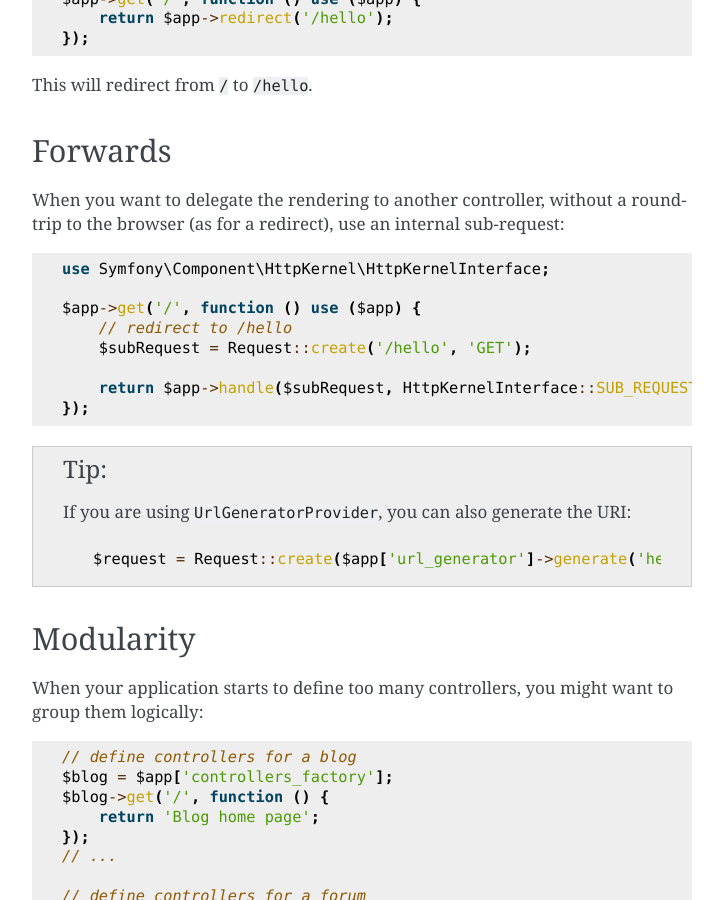
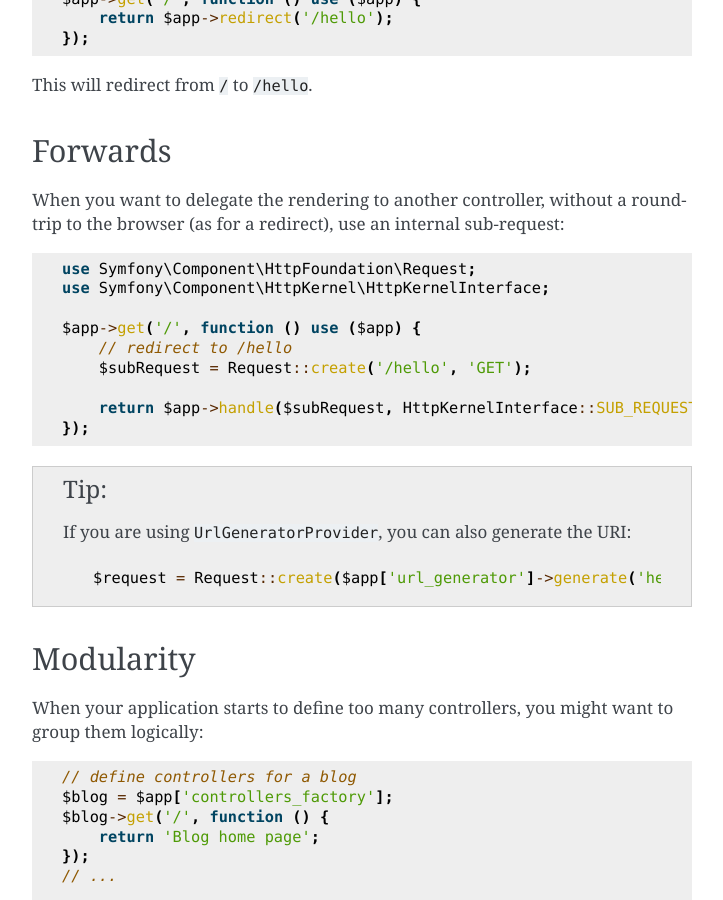
Before and after one commit to silexphp/Silex, a Sphinx documentation site: the page built from doc/usage.rst, in a window 1280 px wide and 900 px high, scrolled down 13086 px. Shown: the whole window, without its empty margins (388-1111 px from the left). Built offline with Sphinx 7.4.7, drawn with Linux system fonts in a browser that asks for light colours.

Commit message:
Fixed missing use statement in Forwards example
The example provided in the Forwards section didn't work for me as presented. I added a use statement to the example to make it clearer.

```diff
--- a/doc/usage.rst
+++ b/doc/usage.rst
@@ -616,6 +616,7 @@ Forwards
 When you want to delegate the rendering to another controller, without a
 round-trip to the browser (as for a redirect), use an internal sub-request::
 
+    use Symfony\Component\HttpFoundation\Request;
     use Symfony\Component\HttpKernel\HttpKernelInterface;
 
     $app->get('/', function () use ($app) {
```
